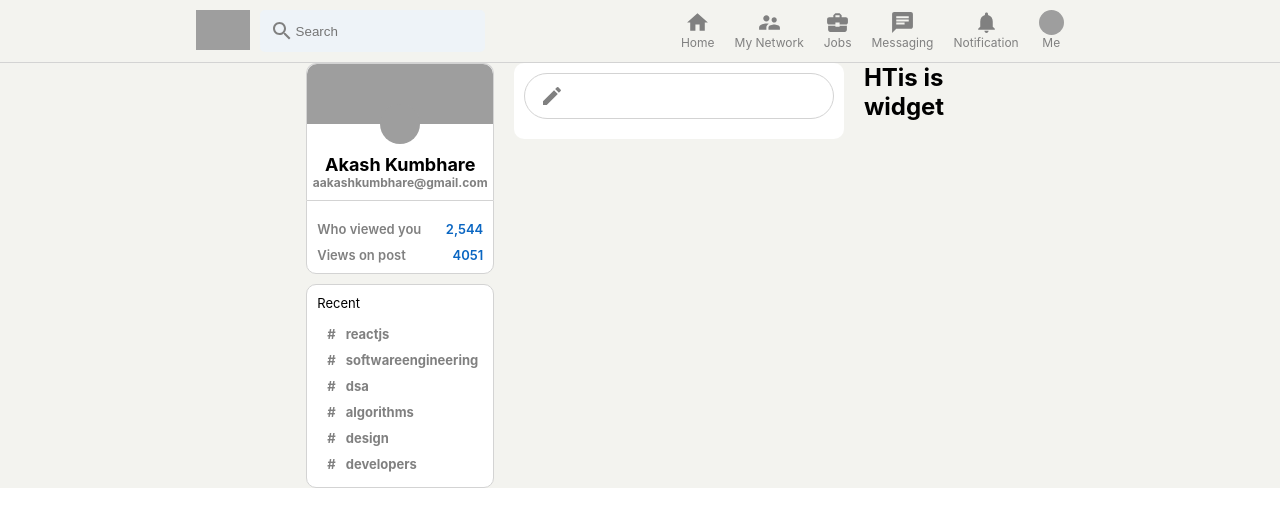
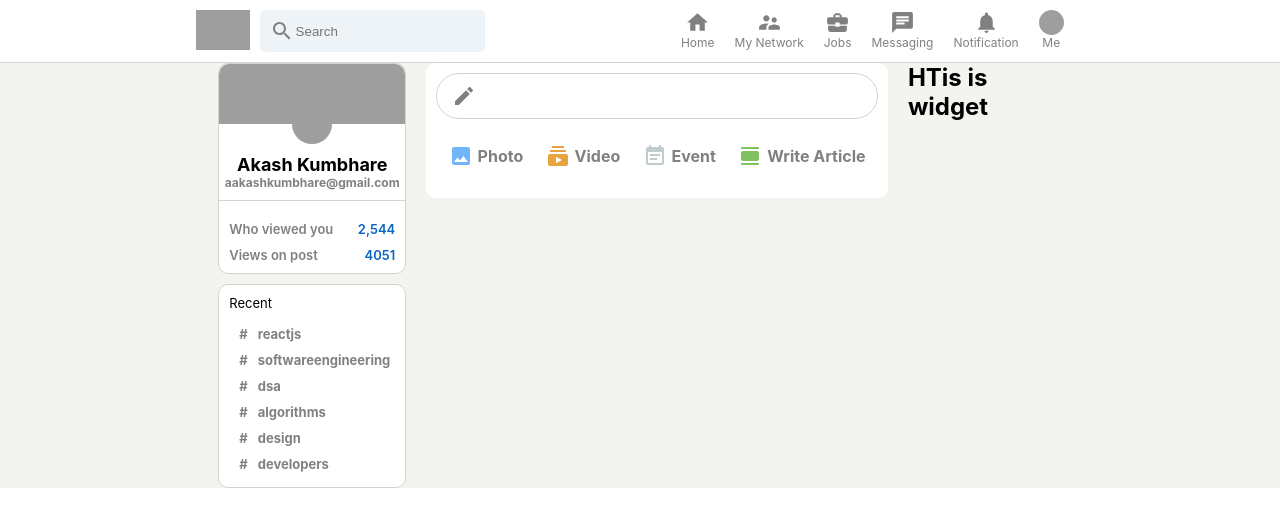
Before and after one commit to spartan4cs/linkedin-clone, a React (Create React App) app: page / in a window 1280 px wide. Shown: the top 526 px of the page. Built offline with nearby package versions, Linux system fonts and the light colour scheme; grey boxes are pictures that could not be loaded.

Commit message:
LinkedIn | Building the Input Option

```diff
--- a/src/Feed.css
+++ b/src/Feed.css
@@ -1,39 +1,43 @@
 .feed {
   flex: 0.6;
-  margin:0 20px;
+  margin: 0 20px;
 }
 
-.feed__inputContainer{
+.feed__inputContainer {
   background-color: white;
-  padding:10px;
-  padding-bottom:20px;
+  padding: 10px;
+  padding-bottom: 20px;
   border-radius: 10px;
   margin-bottom: 20px;
 }
 
-.feed__input{
-  border:1px solid lightgray;
+.feed__input {
+  border: 1px solid lightgray;
   border-radius: 30px;
   display: flex;
-  padding:10px;
-  color:gray;
+  padding: 10px;
+  color: gray;
   padding-left: 15px;
 }
 
-.feed__input>form{
-  display:flex;
-  width:100%;
+.feed__input > form {
+  display: flex;
+  width: 100%;
 }
 
-.feed__input>form>input{
-  border:none;
+.feed__input > form > input {
+  border: none;
   outline-width: 0;
   flex: 1;
   font-weight: 600;
   margin-left: 20px;
-
 }
 
-.feed__input>form>button{
+.feed__input > form > button {
   display: none;
 }
+
+.feed__inputOption {
+  display: flex;
+  justify-content: space-evenly;
+}
--- a/src/Feed.js
+++ b/src/Feed.js
@@ -1,21 +1,38 @@
-import { Create } from "@mui/icons-material";
+import {
+  CalendarViewDayRounded,
+  Create,
+  EventNote,
+  Image,
+  Subscriptions,
+} from "@mui/icons-material";
 import React from "react";
 import "./Feed.css";
+import InputOption from "./InputOption";
 const Feed = () => {
   return (
     <div className="feed">
-        <div className="feed__inputContainer">
-          <div className="feed__input">
-            <Create/>
-            <form>
-              <input type="text"/>
-              <button type="submit">send</button>
-            </form>
-          </div>
+      <div className="feed__inputContainer">
+        <div className="feed__input">
+          <Create />
+          <form>
+            <input type="text" />
+            <button type="submit">send</button>
+          </form>
         </div>
 
         <div className="feed__inputOption">
+          <InputOption title="Photo" Icon={Image} color="#70b5f9" />
+          <InputOption title="Video" Icon={Subscriptions} color="#E7A33E" />
+          <InputOption title="Event" Icon={EventNote} color="#C0CBCD" />
+          <InputOption
+            title="Write Article"
+            Icon={CalendarViewDayRounded}
+            color="#7FC15E"
+          />
         </div>
+      </div>
+
+      {/**POSTs */}
     </div>
   );
 };
--- a/src/Header.css
+++ b/src/Header.css
@@ -1,42 +1,41 @@
-.header{
+.header {
   position: sticky;
-    top:0;
+  top: 0;
   display: flex;
+  background-color: white;
   justify-content: space-evenly;
-    border-bottom:0.1px solid lightgray;
-    padding-top:10px;
-    padding-bottom:10px;
+  border-bottom: 0.1px solid lightgray;
+  padding-top: 10px;
+  padding-bottom: 10px;
   width: 100%;
   z-index: 999;
-
 }
 
-.header__left{
-    display:flex;
+.header__left {
+  display: flex;
 }
 
-.header__left>img{
-    object-fit: contain;/**element should be scaled relative to the box established by its used height and width.*/
-    height:40px;
+.header__left > img {
+  object-fit: contain; /**element should be scaled relative to the box established by its used height and width.*/
+  height: 40px;
   margin-right: 10px;
 }
-.header__search{
+.header__search {
   display: flex;
   padding: 10px;
   align-items: center;
   border-radius: 5px;
-    color:gray;
+  color: gray;
   height: 22px;
   background-color: #eef3f8;
-
 }
 
-.header__search>input{
-    outline:none;
-    border:none;
-    background:none;
+.header__search > input {
+  outline: none;
+  border: none;
+  background: none;
 }
 
-.header__right{
+.header__right {
   display: flex;
 }
--- a/src/InputOption.css
+++ b/src/InputOption.css
@@ -0,0 +1,17 @@
+.inputOption {
+  display: flex;
+  align-items: center;
+  margin-top: 15px;
+  color: gray;
+  padding: 10px;
+  cursor: pointer;
+}
+
+.inputOption:hover {
+  background-color: whitesmoke;
+  border-radius: 10px;
+}
+
+.inputOption>h4{
+    margin-left:5px
+}
--- a/src/InputOption.js
+++ b/src/InputOption.js
@@ -0,0 +1,13 @@
+import React from "react";
+import "./InputOption.css";
+
+const InputOption = ({ Icon, title, color }) => {
+  return (
+    <div className="inputOption">
+      <Icon style={{ color: color }} />
+      <h4>{title}</h4>
+    </div>
+  );
+};
+
+export default InputOption;
```
Lines whose indentation alone changed are shown as unchanged.
